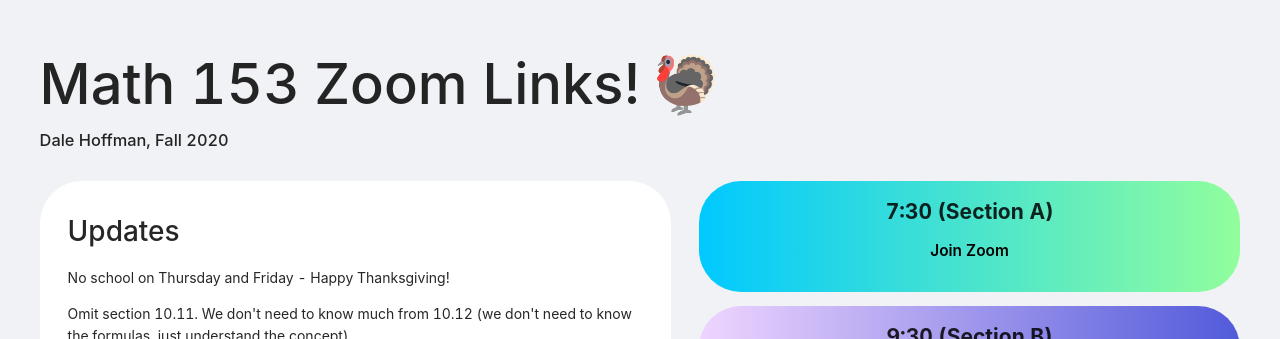
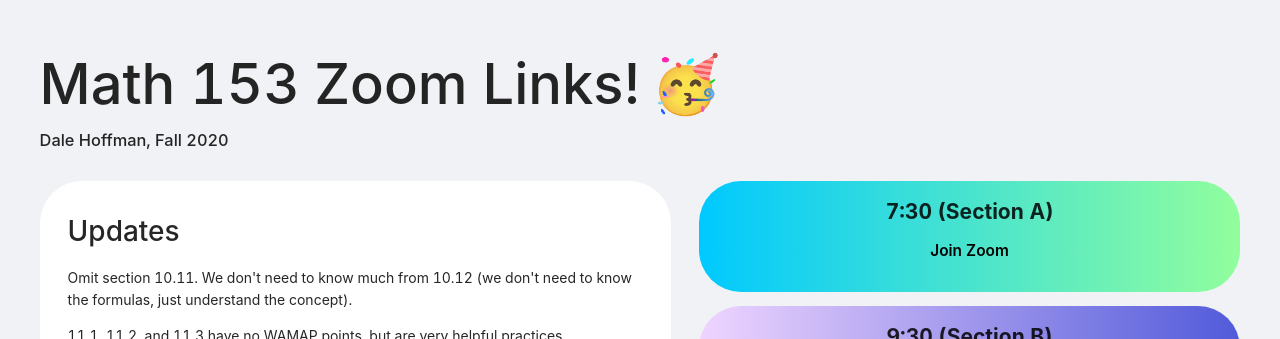
Before and after one commit to garyhtou/DH-Zoom, a React (Create React App) app: page / in a window 1280 px wide. Shown: the top 339 px of the page. Built offline with nearby package versions, Linux system fonts and the light colour scheme; no server answers; the database is empty.

Commit message:
remove emoji override and no school message for thanksgiving

```diff
--- a/src/App.js
+++ b/src/App.js
@@ -50,12 +50,9 @@
 		"🌋",
 	];
 	randomEmoji = function () {
-		// override for Thanksgiving
-		return "🦃";
-
-		// return this.randomEmojisList[
-		// 	Math.floor(Math.random() * this.randomEmojisList.length)
-		// ];
+		return this.randomEmojisList[
+			Math.floor(Math.random() * this.randomEmojisList.length)
+		];
 	};
 
 	componentDidMount() {
--- a/src/config.js
+++ b/src/config.js
@@ -3,7 +3,6 @@
 
 const updates = (
 	<>
-		<p>No school on Thursday and Friday - Happy Thanksgiving!</p>
 		<p>
 			Omit section 10.11. We don't need to know much from 10.12 (we don't need
 			to know the formulas, just understand the concept).
```
